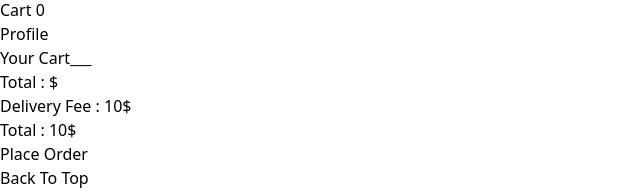
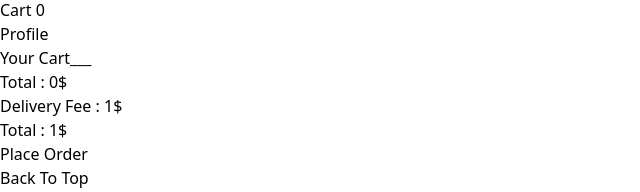
Before and after one commit to PrajwalKamdi/Apna-Ecom, a React (Vite) app: page /cart in a window 1280 px wide. Shown: the part 335-527 px from the top of the page, without its empty margins (0-640 px from the left). Built offline with nearby package versions, Linux system fonts and the light colour scheme.

Commit message:
Bug Resolve

```diff
--- a/src/Components/Cart/Cart.jsx
+++ b/src/Components/Cart/Cart.jsx
@@ -1,13 +1,18 @@
 import { useDispatch, useSelector } from "react-redux";
 import { cartAction } from "../../Store/CartSlice";
 import { MdDelete } from "react-icons/md";
-import { useState } from "react";
+import { useEffect, useState } from "react";
 import { Link as LinkRoll } from "react-scroll";
 function Cart() {
   const value = useSelector((store) => store.cartSlice);
-  const [price, setPrice] = useState([]);
+  const price = [];
+  const [total, setTotal] = useState([]);
   const dispatch = useDispatch();
-  let ok = 0;
+  let Total = 0;
+  useEffect(() => {
+    price.map((item) => Total = Total + item);
+    setTotal(Total);
+  }, [value]);
   return (
     <>
       <div className="mt-[80px] gap-5 lg:px-16 px-5" id="cart">
@@ -17,11 +22,9 @@ function Cart() {
         <div className="">
           {value.map((item) => (
             <div
+              onLoad={price.push(item.price)}
               key={item.id}
               className="grid grid-cols-3 border text-[8px] md:text-[15px] items-center p-2 md:gap-5 md:p-5 mb-10"
-              onLoad={() => {
-                setPrice(item.price);
-              }}
             >
               <img
                 src={item.image}
@@ -29,10 +32,8 @@ function Cart() {
                 className="h-[80px] md:h-[150px] mx-auto"
               />
               <div>
-                <p>
-                  <span className="font-semibold">Price : </span>
-                  {item.price}
-                  <span className="text-green-500     ">$</span>
+                <p  className="font-semibold">
+                  Price : {item.price}
                 </p>
                 <p className="capitalize">
                   <span className="font-semibold ">Brand : </span>
@@ -48,7 +49,6 @@ function Cart() {
                   className="p-[2px] md:p-2 border bg-slate-200 font-semibold rounded-sm flex items-center space-x-3"
                   onClick={() => {
                     dispatch(cartAction.removeFromCart(item));
-                    setPrice(price - item.price);
                   }}
                 >
                   Delete <MdDelete />
@@ -59,12 +59,12 @@ function Cart() {
 
           <div className="border text-[10px] md:text-[15px] my-10 p-5">
             <p className="">
-              Total : {price}
+              Total : {total}
               <span className="text-green-600">$</span>
             </p>
-            <p>Delivery Fee : 10$</p>
+            <p>Delivery Fee : 1$</p>
             <p>
-              Total : {price + 10}
+              Total : {total + 1}
               <span className="text-green-600">$</span>
             </p>
             <button
```
Also changed, not shown: src/main.jsx (+3 -4 lines).
